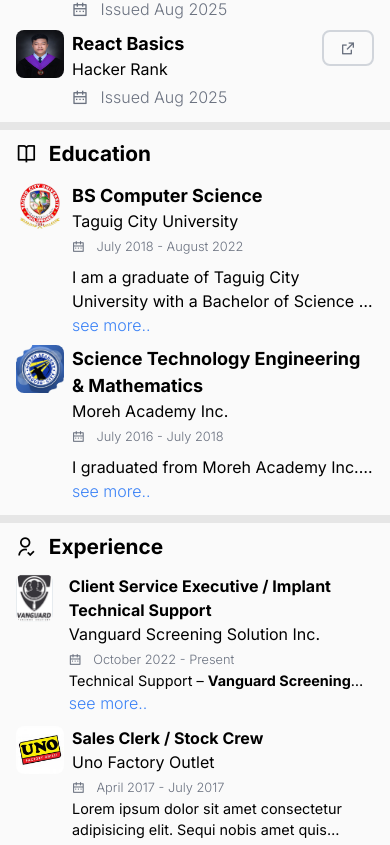
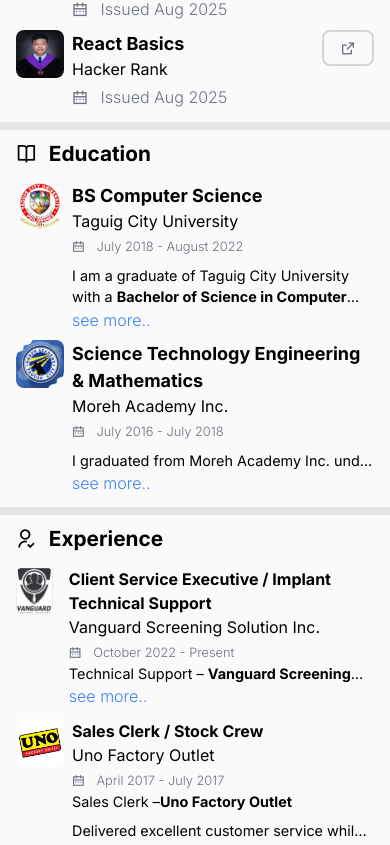
Before and after one commit to KevsKevs18/Web-Portfolio, a React (Vite) app: page /about in a window 390 px wide. Shown: the part 1152-1997 px from the top of the page. Built offline with nearby package versions, Linux system fonts and the light colour scheme; a web font is replaced by a local one.

Commit message:
Fix description in some components

```diff
--- a/src/Components/About/Education.jsx
+++ b/src/Components/About/Education.jsx
@@ -19,7 +19,7 @@
         />
         <div>
           <div
-            className={`transition-all ${isExpanded[0] ? "" : "line-clamp-5"}`}
+            className={`transition-[0.5s] ${isExpanded[0] ? "" : "line-clamp-5"}`}
           >
             <h6 className="font-bold text-[18px]">BS Computer Science</h6>
             <p className="font-normal">Taguig City University</p>
@@ -27,12 +27,13 @@
               <span className="ri-calendar-2-line mr-2"></span> July 2018 -
               August 2022
             </small>
-            <h6 className="font-Inter text-[1rem] mt-2 font-normal">
-              I am a graduate of Taguig City University with a Bachelor of
-              Science in Computer Science, equipped with a strong foundation in
-              programming, web development, and problem-solving. During my
-              academic journey, I consistently demonstrated initiative,
-              leadership, and creativity both inside and outside the classroom.
+            <h6 className="font-Inter text-[.9rem] mt-2 font-normal">
+              I am a graduate of Taguig City University with a <strong>Bachelor of
+              Science in Computer Science</strong>, equipped with a strong foundation in
+              programming, web development, and problem-solving.
+            </h6>
+            <h6 className="font-Inter text-[.9rem] mt-2 font-normal">
+             Relevant courses: Website Design, Computer Programing (Java, HTML, CSS, c#), Arduino, Network & Security.
             </h6>
           </div>
           <button
@@ -52,7 +53,7 @@
         />
         <div>
           <div
-            className={`transition-all ${isExpanded[1] ? "" : "line-clamp-5"}`}
+            className={`transition-[0.5s] ${isExpanded[1] ? "" : "line-clamp-5"}`}
           >
             <h6 className="font-bold text-[18px]">
               Science Technology Engineering & Mathematics
@@ -62,13 +63,14 @@
               <span className="ri-calendar-2-line mr-2"></span> July 2016 - July
               2018
             </small>
-            <h6 className="font-Inter text-[1rem] mt-2 font-normal">
+            <h6 className="font-Inter text-[.9rem] mt-2 font-normal">
               I graduated from Moreh Academy Inc. under the STEM strand
-              (Science, Technology, Engineering, and Mathematics), where I
+              <strong> (Science, Technology, Engineering, and Mathematics)</strong>, where I
               developed a strong analytical mindset and a passion for
-              innovation. My SHS years were filled with hands-on projects,
-              science fairs, and technology-driven activities that sharpened my
-              problem-solving and research skills.
+              innovation.
+            </h6>
+            <h6 className="font-Inter text-[.9rem] mt-2 font-normal">
+             Relevant courses: Genaral Mathematics, Calculus, Creating A Website, PC Assembly & Disaasembly.
             </h6>
           </div>
           <button
--- a/src/Components/About/Experience.jsx
+++ b/src/Components/About/Experience.jsx
@@ -17,7 +17,9 @@
         />
         <div>
           <div
-            className={`transition-[0.5s] ${isExpanded[0] ? "" : "line-clamp-5"}`}
+            className={`transition-[0.5s] ${
+              isExpanded[0] ? "" : "line-clamp-5"
+            }`}
           >
             <h6 className="font-bold">
               Client Service Executive / Implant Technical Support
@@ -36,13 +38,29 @@
               onboarding forms through the <strong>TYDY platform</strong>,
               ensuring a smooth and efficient user experience.
             </p>
-            <p className="font-Inter text-[.9rem] font-normal mt-2"><strong>Key Contributions & Achievements:</strong></p>
-            <ul className="font-Inter text-[.9rem] font-normal list-disc mt-2 gap-2">
-              <li>- Assisted candidates in troubleshooting technical issues, clarifying form requirements, and guiding them step-by-step until successful submission.</li>
-              <li>- Coordinated with internal teams to escalate and resolve platform-related concerns, minimizing delays in the screening process.</li>
-              <li>- Maintained a high response rate and accuracy, ensuring candidate satisfaction and compliance with company standards.</li>
-              <li>- Developed clear communication skills by interacting with diverse candidates from different backgrounds and time zones.</li>
-              <li>- Demonstrated adaptability in handling multiple support requests while meeting tight deadlines.</li>
+            <p className="font-Inter text-[.9rem] font-normal mt-2">
+              <strong>Key Contributions & Achievements:</strong>
+            </p>
+            <ul className="font-Inter text-[.9rem] font-normal mt-2">
+              <li className="mb-2">
+                Assisted candidates in troubleshooting technical issues.
+              </li>
+              <li className="mb-2">
+                Coordinated with internal teams to escalate and resolve
+                platform-related concerns.
+              </li>
+              <li className="mb-2">
+                Ensuring candidate satisfaction and compliance with company
+                standards.
+              </li>
+              <li className="mb-2">
+                Developed clear communication skills by interacting with
+                diverse candidates from different backgrounds and time zones.
+              </li>
+              <li className="mb-2">
+                Demonstrated adaptability in handling multiple support
+                requests while meeting tight deadlines.
+              </li>
             </ul>
           </div>
           <button
@@ -62,7 +80,9 @@
         />
         <div>
           <div
-            className={`transition-[0.5s] ${isExpanded[1] ? "" : "line-clamp-5"}`}
+            className={`transition-[0.5s] ${
+              isExpanded[1] ? "" : "line-clamp-5"
+            }`}
           >
             <h6 className="font-bold">Sales Clerk / Stock Crew</h6>
             <p className="font-normal">Uno Factory Outlet</p>
@@ -71,11 +91,30 @@
               July 2017
             </small>
             <h6 className="font-Inter text-[.9rem] font-normal">
-              Lorem ipsum dolor sit amet consectetur adipisicing elit. Sequi
-              nobis amet quis consequuntur ex eaque quam soluta, eveniet
-              dignissimos doloribus et, quisquam quasi debitis veritatis quae,
-              facere in architecto voluptates!
+              Sales Clerk –<strong>Uno Factory Outlet</strong>
             </h6>
+            <p className="font-Inter text-[.9rem] font-normal mt-2">
+              Delivered excellent customer service while leveraging
+              point-of-sale (POS) systems and inventory management tools to
+              ensure smooth retail operations.
+            </p>
+            <p className="font-Inter text-[.9rem] font-normal mt-2">
+              <strong>Key Contributions & Achievements:</strong>
+            </p>
+            <ul className="font-Inter text-[.9rem] font-normal mt-2 gap-2">
+              <li className="mb-2">
+                Assisted customers in finding products by utilizing digital
+                catalog systems.
+              </li>
+              <li className="mb-2">
+                Maintained accurate records of daily sales, showcasing strong
+                attention to detail and data accuracy.
+              </li>
+              <li className="mb-2">
+                Applied problem-solving skills to resolve customer concerns
+                quickly, improving satisfaction and retention.
+              </li>
+            </ul>
           </div>
           <button
             className="text-blue-500 cursor-pointer"
--- a/src/Components/Projects/CardProjects.jsx
+++ b/src/Components/Projects/CardProjects.jsx
@@ -22,7 +22,7 @@
     {cardlist.map((card) => (
     <div className='flex w-full h-full shadow-shadowLight rounded-lg p-2' key={card.path} onClick={clickToNavigate} data-path={card.path}>
         <div className='flex flex-col h-full w-full gap-2 hover:text-customBlue cursor-pointer'>
-            <h6 className='font-bold'><span className='ri-dropdown-list mr-3'></span>{card.name}<span className='text-experience font-bold ml-2 md:ml-4 px-1 rounded-lg text-[.6rem] md:text-[.8rem] border-[2px] border-experience'>Public</span></h6>
+            <h6 className='font-bold text-[1.1rem]'><span className='ri-dropdown-list mr-3'></span>{card.name}<span className='text-experience font-bold ml-2 md:ml-4 px-1 rounded-lg text-[.6rem] md:text-[.8rem] border-[2px] border-experience'>Public</span></h6>
             <small className='font-medium text-gray-500'>{card.created}</small>
         </div>
     </div>
--- a/src/Components/Sidebar.jsx
+++ b/src/Components/Sidebar.jsx
@@ -37,7 +37,6 @@
           onClick={() => {
             closeNav();
             navigate("/resume");
-
           }}
         >
           <span className={`ri-file-download-line pr-2`}></span>Resume
@@ -48,33 +47,48 @@
         <ul className="flex flex-col">
           <NavLink
             className={({ isActive }) => (isActive ? activeClass : normalClass)}
-            onClick={() => {
+            onClick={({ isActive }) => {
+              if (isActive) return;
               closeNav();
-
             }}
             to="/"
           >
-            <span className="ri-home-3-line mr-4"></span>Home
+            {({ isActive }) => (
+              <>
+                <span className="ri-home-3-line mr-4"></span>Home
+                {isActive && <span className="ri-star-fill ml-2"></span>}
+              </>
+            )}
           </NavLink>
           <NavLink
             className={({ isActive }) => (isActive ? activeClass : normalClass)}
-            onClick={() => {
+            onClick={({ isActive }) => {
+              if (isActive) return;
               closeNav();
-
             }}
             to="/about"
           >
-            <span className="ri-user-line mr-4"></span>About
+            {({ isActive }) => (
+              <>
+                <span className="ri-user-line mr-4"></span>About
+                {isActive && <span className="ri-star-fill ml-2"></span>}
+              </>
+            )}
           </NavLink>
           <NavLink
             className={({ isActive }) => (isActive ? activeClass : normalClass)}
-            onClick={() => {
+            onClick={({ isActive }) => {
+              if (isActive) return;
               closeNav();
-
             }}
             to="/projects"
           >
-            <span className="ri-folder-2-line mr-4"></span>Projects
+            {({ isActive }) => (
+              <>
+                <span className="ri-folder-2-line mr-4"></span>Projects
+                {isActive && <span className="ri-star-fill ml-2"></span>}
+              </>
+            )}
           </NavLink>
         </ul>
       </div>
--- a/src/index.css
+++ b/src/index.css
@@ -7,7 +7,7 @@
 
 *{
 
-    list-style: none;
+    list-style: disc;
     box-sizing: border-box;
     font-family: "Inter", sans-serif;
     font-optical-sizing: auto;
```
Also changed, not shown: src/Components/Projects/ProjectFeatures.jsx (+12 -12 lines).
